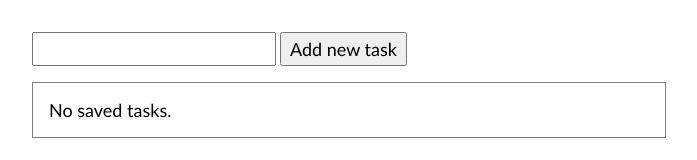
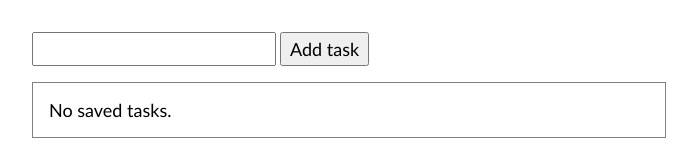
Before and after one commit to Marimelle/todo-list-react-app, a React (Create React App) app: page / in a window 1280 px wide. Shown: the top 160 px of the page, without its empty margins (0-697 px from the left). Built offline with nearby package versions, Linux system fonts and the light colour scheme.

Commit message:
Create component Task

```diff
--- a/src/App.js
+++ b/src/App.js
@@ -1,5 +1,6 @@
 import './App.css';
 import {useState} from 'react';
+import Task from './Task.js';
 
 function App() {
   const [list, setList] = useState([]);
@@ -29,14 +30,12 @@ function App() {
     <div className="App">
       <div className="addTask">
         <input onChange={handleInputChange}/>
-        <button onClick={handleClick}>Add new task</button>
+        <button onClick={handleClick}>Add task</button>
       </div>
       <div className="tasksList">
         { (list.length>0) ? list.map(
           (task) => {
-            return (
-            <p>{task.taskId + ".)"} {task.taskName}<button onClick={()=> deleteTask(task.taskId)}>X</button></p>
-            );
+            return <Task taskName={task.taskName} taskId={task.taskId} deleteTask={deleteTask} />
         }
           ) : "No saved tasks."
         }
--- /dev/null
+++ b/src/Task.js
@@ -0,0 +1,8 @@
+export default function Task(props) {
+  return (
+    <div>
+      <p>{props.taskId + ".)"} {props.taskName}</p>
+      <button onClick={()=> props.deleteTask(props.taskId)}>X</button>
+    </div>
+  );
+}
```
